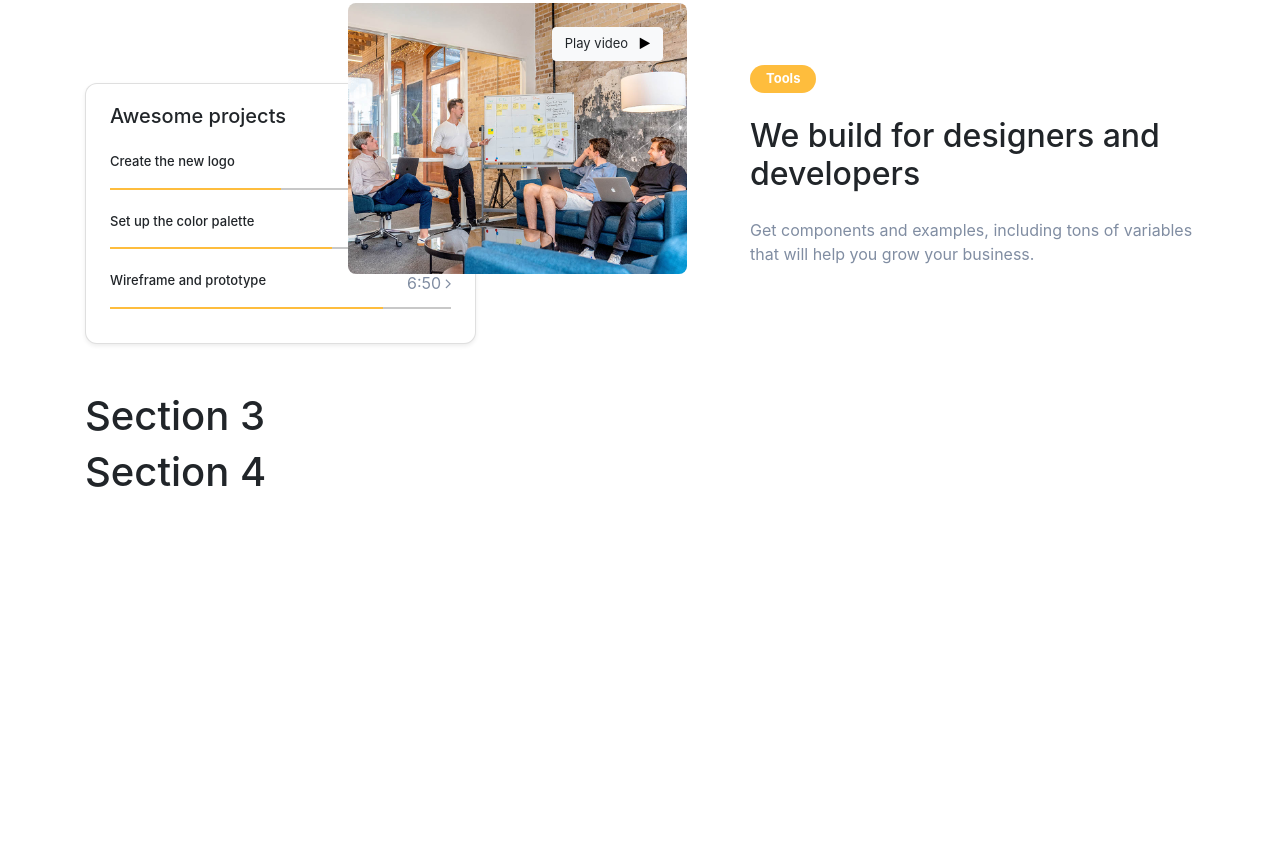
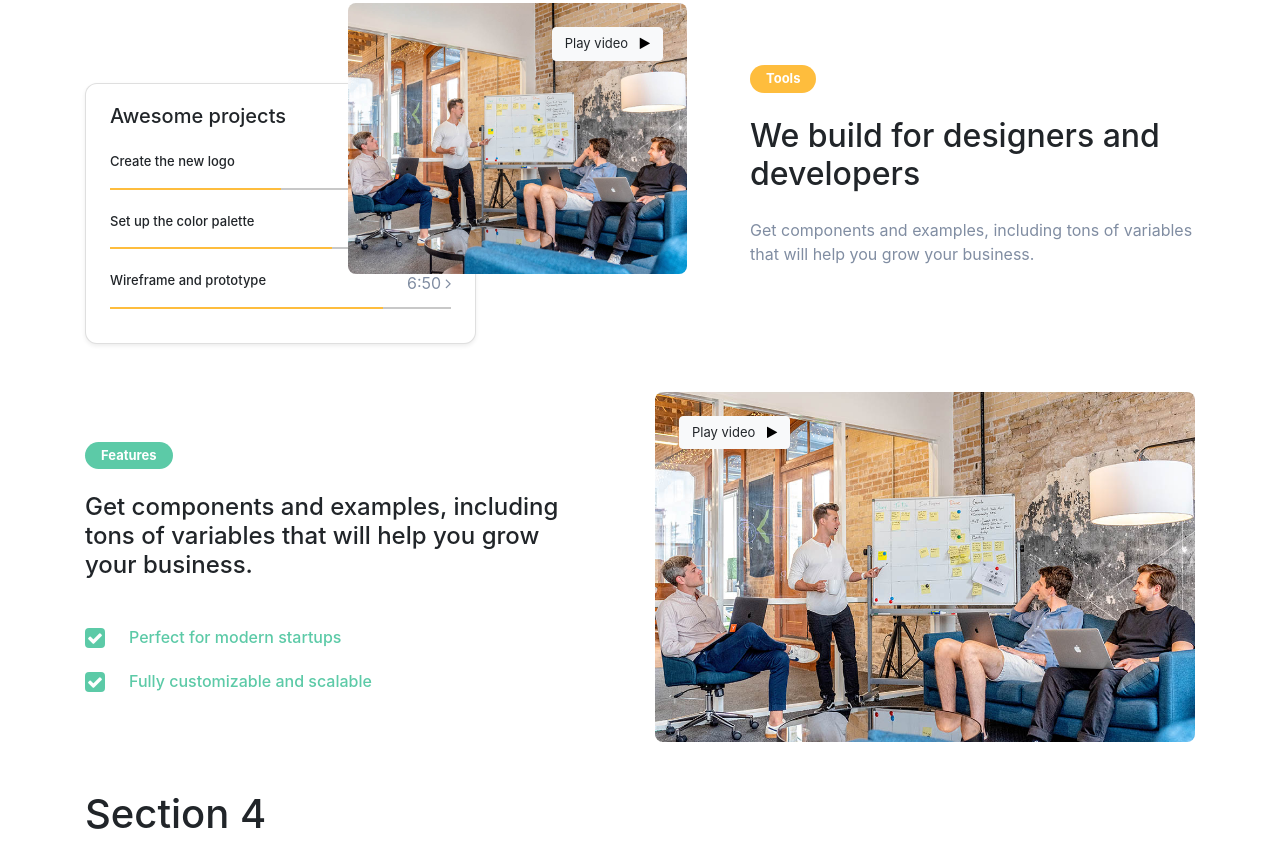
Before and after one commit to ZavalaGT/odoo_test, a plain HTML site: page index.html in a window 1280 px wide. Shown: the part 728-1574 px from the top of the page. Before the commit the page ends 1232 px from the top, so only its background shows below. Drawn offline with nearby package versions, Linux system fonts and the light colour scheme; files whose address does not match are found by name.

Commit message:
feat(section3): add features section

```diff
--- a/index.html
+++ b/index.html
@@ -314,7 +314,7 @@
       <section class="my-5" id="tools">
         <div class="container-lg">
           <div class="row">
-            <div class="col-12 col-md-7 pr-5" style="display: grid">
+            <div class="col-12 col-md-7 pr-5 order-2 order-md-1" style="display: grid">
               <div style="grid-area: 1/1; z-index: 1">
                 <div class="w-100" style="height: 80px"></div>
                 <div class="row">
@@ -480,7 +480,7 @@
               </div>
             </div>
             <div
-              class="col-12 col-md-5 d-flex justify-content-center align-items-center"
+              class="col-12 col-md-5 d-flex justify-content-center align-items-center order-1 order-md-2"
             >
               <div class="w-100 my-4">
                 <div class="d-flex my-2">
@@ -510,9 +510,84 @@
           </div>
         </div>
       </section>
-      <section>
+      <section class="my-5" id="tools">
         <div class="container-lg">
-          <h1>Section 3</h1>
+          <div class="row justify-content-between">
+            <div class="col-12 col-md-6 pr-5 d-flex justify-content-center align-items-center">
+              <div class="w-100 my-4">
+                <div class="d-flex my-4">
+                  <div
+                    class="rounded-pill py-1 px-3"
+                    style="background-color: #5CCAA7"
+                  >
+                    <p
+                      style="
+                        margin: 0;
+                        color: #fff;
+                        font-weight: bold;
+                        font-size: small;
+                      "
+                    >
+                    Features
+                    </p>
+                  </div>
+                </div>
+                <h4 class="mb-5">Get components and examples, including tons of variables that will help you grow your business.</h4>
+                <div class="mb-4 d-flex">
+                  <div class="p-1 d-flex justify-content-center align-items-center" style="background-color: #5CCAA7; border-radius: 0.25rem; width: 20px; height: 20px;">
+                    <i class="fa fa-check" style="color: white;"></i>
+                  </div>
+                  <div class="flex-grow-1 d-flex justify-content-start align-items-center">
+                    <p class="h6 ml-4 my-0" style="margin: 0; color: #5CCAA7">
+                      Perfect for modern startups
+                    </p>
+                  </div>
+                </div>
+                <div class="mb-4 d-flex">
+                  <div class="p-1 d-flex justify-content-center align-items-center" style="background-color: #5CCAA7; border-radius: 0.25rem; width: 20px; height: 20px;">
+                    <i class="fa fa-check" style="color: white;"></i>
+                  </div>
+                  <div class="flex-grow-1 d-flex justify-content-start align-items-center">
+                    <p class="h6 ml-4 my-0" style="margin: 0; color: #5CCAA7">
+                      Fully customizable and scalable                    </p>
+                  </div>
+                </div>
+
+              </div>
+            </div>
+            <div class="col-12 col-md-6">
+              <div class="w-100 position-relative">
+                <div
+                  class="position-absolute"
+                  style="z-index: 2; top: 1.5rem; left: 1.5rem"
+                >
+                  <button
+                    type="button"
+                    class="btn btn-light"
+                    style="font-size: small"
+                  >
+                    Play video
+                    <i
+                      class="fa fa-play fa-sm ml-2"
+                      style="color: #000000"
+                    ></i>
+                  </button>
+                </div>
+                <div
+                  class="w-100 position-relative"
+                  style="border-radius: 1rem"
+                >
+                  <img
+                    src="./assets/images/img_01.jpg"
+                    width="100%"
+                    height="auto"
+                    class="d-inline-block align-top"
+                    alt="odoo-tools-image"
+                    style="object-fit: cover; border-radius: 0.5rem; max-height: 350px;"
+                  />
+                </div>
+              </div>
+            </div>
         </div>
       </section>
       <section>
```
